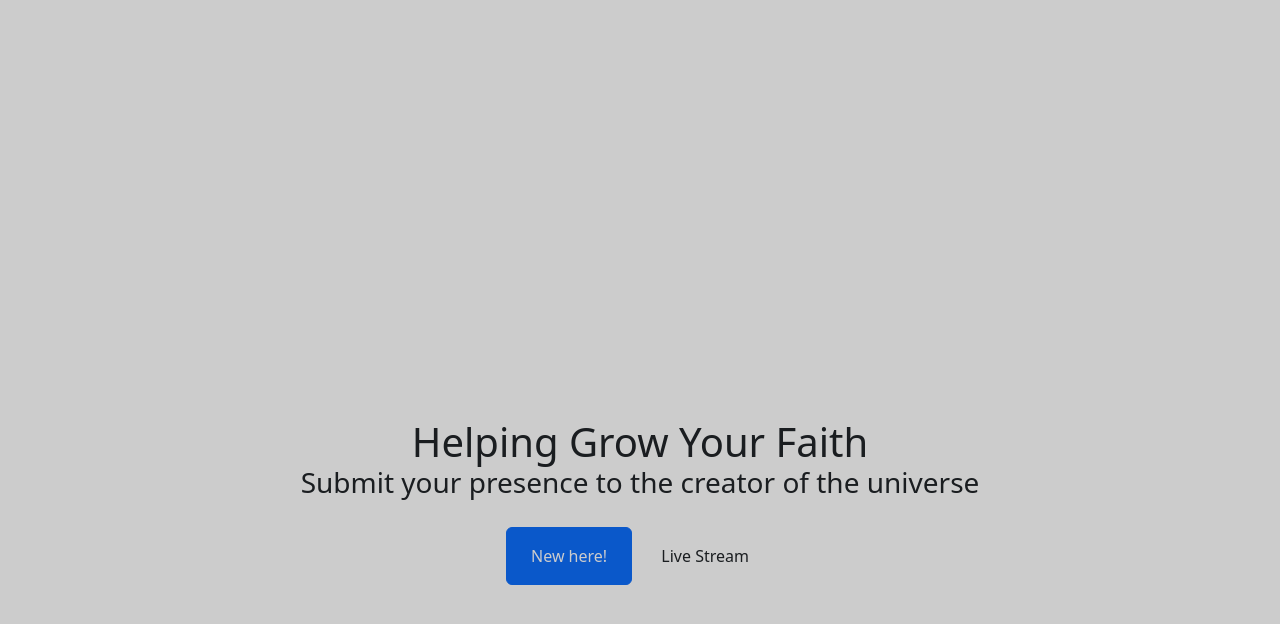
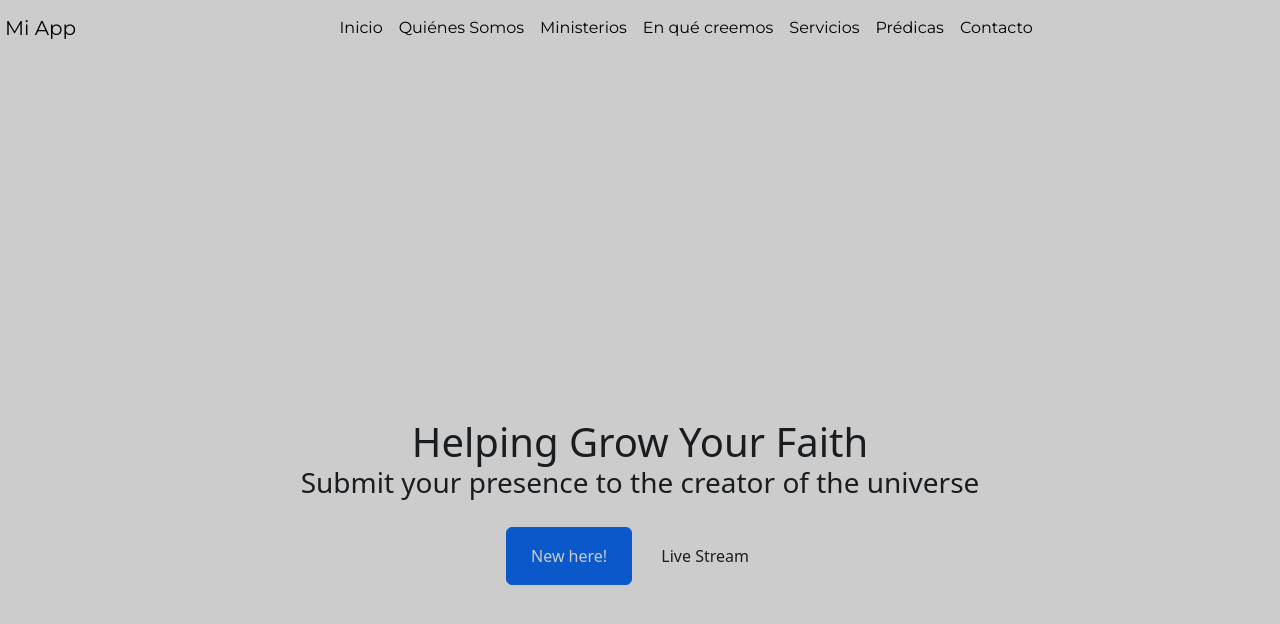
Before and after one commit to AlvaroAbarca/landing-ucb, a React (Vite) app: page / in a window 1280 px wide. Shown: the top 624 px of the page. Built offline with nearby package versions, Linux system fonts and the light colour scheme.

Commit message:
Se añade Estilos

```diff
--- a/src/components/NavBar.jsx
+++ b/src/components/NavBar.jsx
@@ -1,65 +1,71 @@
 import React, { useState, useEffect } from 'react'
-import 'bootstrap/dist/css/bootstrap.min.css';
+/* import 'bootstrap/dist/css/bootstrap.min.css'; */
 
 const NavBar = () => {
-    const [navStyle, setNavStyle] = useState({})
+    const [backgroundStyle, setBackgroundStyle] = useState({
+        backgroundColor: 'transparent',
+    });
+
+    const textStyle = {
+        color: 'white',
+        position: 'sticky',
+        top: '0',
+        transition: 'background-color 0.5s, color 0.5s'
+    };
+
+    const linkStyle = {
+        color: 'black',
+        textDecoration: 'none'
+    };
 
     const handleScroll = () => {
         const threshold = 50;
         if (window.pageYOffset > threshold) {
-            setNavStyle({
-                backgroundColor: '#333',
-                position: 'sticky',
-                top: '0',
-                transition: 'background-color 0.5s, color 0.5s'
+            setBackgroundStyle({
+                backgroundColor: '#343a40', // Cambia a cualquier color que desees
             });
         } else {
-            setNavStyle({
+            setBackgroundStyle({
                 backgroundColor: 'transparent',
-                color: 'white',
-                position: 'sticky',
-                top: '0',
-                transition: 'background-color 0.5s, color 0.5s'
-            })
+            });
         }
-    }
+    };
 
     useEffect(() => {
-        window.addEventListener('scroll', handleScroll)
+        window.addEventListener('scroll', handleScroll);
         return () => {
-            window.removeEventListener('scroll', handleScroll)
-        }
-    }, [])
-
+            window.removeEventListener('scroll', handleScroll);
+        };
+    }, []);
 
     return (
-        <nav className="navbar navbar-expand-lg navbar-dark container-fluid" style={navStyle}>
-            <a className="navbar-brand" href="/">Mi App</a>
+        <nav className="navbar navbar-expand-lg container-fluid" style={{ ...backgroundStyle, ...textStyle }}>
+            <a className="navbar-brand" href="/" style={linkStyle}>Mi App</a>
             <button className="navbar-toggler" type="button" data-toggle="collapse" data-target="#navbarNav" aria-controls="navbarNav" aria-expanded="false" aria-label="Toggle navigation">
                 <span className="navbar-toggler-icon"></span>
             </button>
             <div className="collapse navbar-collapse" id="navbarNav">
                 <ul className="navbar-nav mr-auto justify-content-center">
                     <li className="nav-item">
-                        <a className="nav-link" href="/">Inicio</a>
+                        <a className="nav-link" href="/" style={linkStyle}>Inicio</a>
                     </li>
                     <li className="nav-item">
-                        <a className="nav-link" href="/">Quiénes Somos</a>
+                        <a className="nav-link" href="/" style={linkStyle}>Quiénes Somos</a>
                     </li>
                     <li className="nav-item">
-                        <a className="nav-link" href="/">Ministerios</a>
+                        <a className="nav-link" href="/" style={linkStyle}>Ministerios</a>
                     </li>
                     <li className="nav-item">
-                        <a className="nav-link" href="/">En qué creemos</a>
+                        <a className="nav-link" href="/" style={linkStyle}>En qué creemos</a>
                     </li>
                     <li className="nav-item">
-                        <a className="nav-link" href="/">Servicios</a>
+                        <a className="nav-link" href="/" style={linkStyle}>Servicios</a>
                     </li>
                     <li className="nav-item">
-                        <a className="nav-link" href="/acerca-de">Prédicas</a>
+                        <a className="nav-link" href="/acerca-de" style={linkStyle}>Prédicas</a>
                     </li>
                     <li className="nav-item">
-                        <a className="nav-link" href="/contacto">Contacto</a>
+                        <a className="nav-link" href="/contacto" style={linkStyle}>Contacto</a>
                     </li>
                 </ul>
             </div>
```
